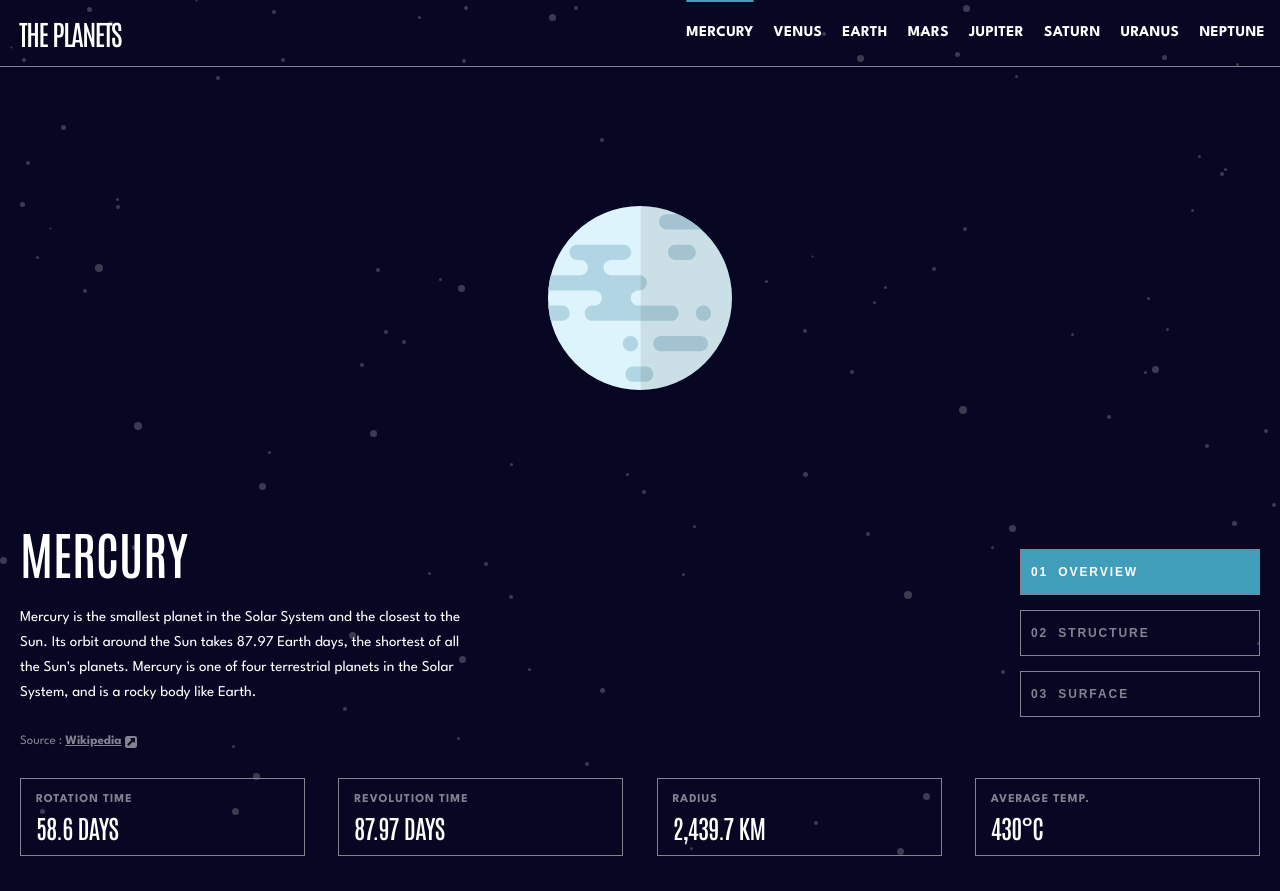
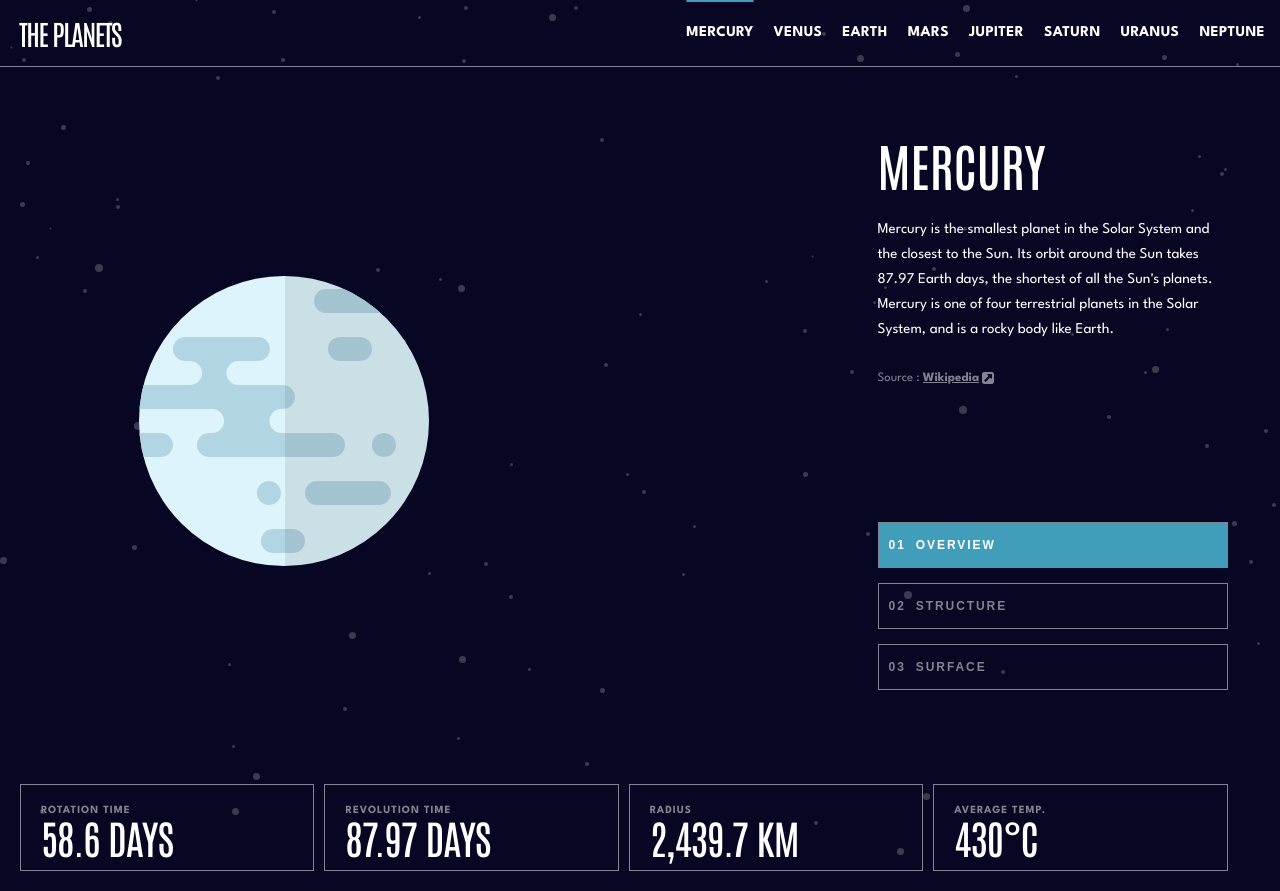
Before and after one commit to jasonkartz/planets-fact-site, a React (Create React App) app: page / in a window 1280 px wide. Built offline with nearby package versions, Linux system fonts and the light colour scheme.

Commit message:
working on desktop screen

```diff
--- a/src/index.css
+++ b/src/index.css
@@ -175,6 +175,7 @@ main {
   display: grid;
   gap: 3rem;
   padding-bottom: 2rem;
+  max-width: 1240px;
 }
 
 menu {
@@ -332,7 +333,7 @@ cite a:last-child :first-child {
 }
 
 .stat-box {
-  padding: 1.5rem 3rem;
+  padding: 2rem 3rem;
   border: var(--border);
   display: flex;
   justify-content: space-between;
@@ -340,14 +341,14 @@ cite a:last-child :first-child {
 }
 
 h3 {
-  font-size: clamp(1rem, 1vw, 1.2rem);
+  font-size: clamp(1rem, 2vw, 1.1rem);
   font-weight: 600;
   letter-spacing: clamp(.073rem, 1vw, .1rem);
   color: var(--light-gray);
 }
 
 .stat-data {
-  font-size: clamp(2rem, 2vw, 4rem);
+  font-size: clamp(2rem, 4vw, 3rem);
   letter-spacing: clamp(-.075rem, -.1rem, -.15rem);
   text-transform: uppercase;
 }
@@ -538,11 +539,12 @@ h3 {
     grid-area: menu;
     flex-direction: column;
     justify-content: center;
+    align-items: flex-end;
     gap: 1.5rem;
   }
 
   menu button {
-    width: 24rem;
+    width: clamp(25rem, 30vw, 40rem);
     display: flex;
     border: var(--border);
   }
@@ -601,12 +603,20 @@ h3 {
     grid-area: stats;
     flex-direction: row;
     justify-content: space-between;
-    align-self: flex-start;
+    gap: 1rem;
+  }
+
+  h3 {
+    font-size: clamp(1rem, 2vw, 1.1rem);
+  }
+
+  .stat-data {
+    font-size: clamp(3rem, 4vw, 4rem);
   }
 
   .stat-box {
-    min-width: 23%;
-    padding: 1.5rem;
+    width: clamp(16.4rem, 23vw, 35rem);
+    padding: 2rem;
     flex-direction: column;
     gap: 1rem;
     justify-content: center;
@@ -645,4 +655,63 @@ h3 {
   .nav-neptune {
     text-underline-offset: -3.8rem;
   }
+
+  main {
+    grid: [row1-start] "planet info"[row1-end] [row2-start] "planet menu"[row2-end] [row3-start] "stats stats"[row3-end];
+
+  }
+
+  .planet-section {
+    margin-top: 2rem;
+    height: 667px;
+  }
+
+  .img-planet-mercury {
+    width: 290px;
+  }
+
+  .img-planet-venus {
+    width: 400px;
+  }
+
+  .img-planet-earth {
+    width: 450px;
+  }
+
+  .img-planet-mars {
+    width: 336px;
+  }
+
+  .img-planet-jupiter {
+    width: 582px;
+  }
+
+  .img-planet-saturn {
+    width: 666.09px;
+  }
+
+  .img-planet-uranus {
+    width: 458px;
+  }
+
+  .img-planet-neptune {
+    width: 450px;
+  }
+
+  .img-geology {
+    width: 163px;
+    position: absolute;
+    top: 42rem;
+  }
+
+  menu button {
+    width: 35rem;
+  }
+
+  .info-section {
+    width: 35rem;
+    padding: 0;
+    margin-right: 2rem;
+    justify-self: flex-end;
+  }
 }
```
